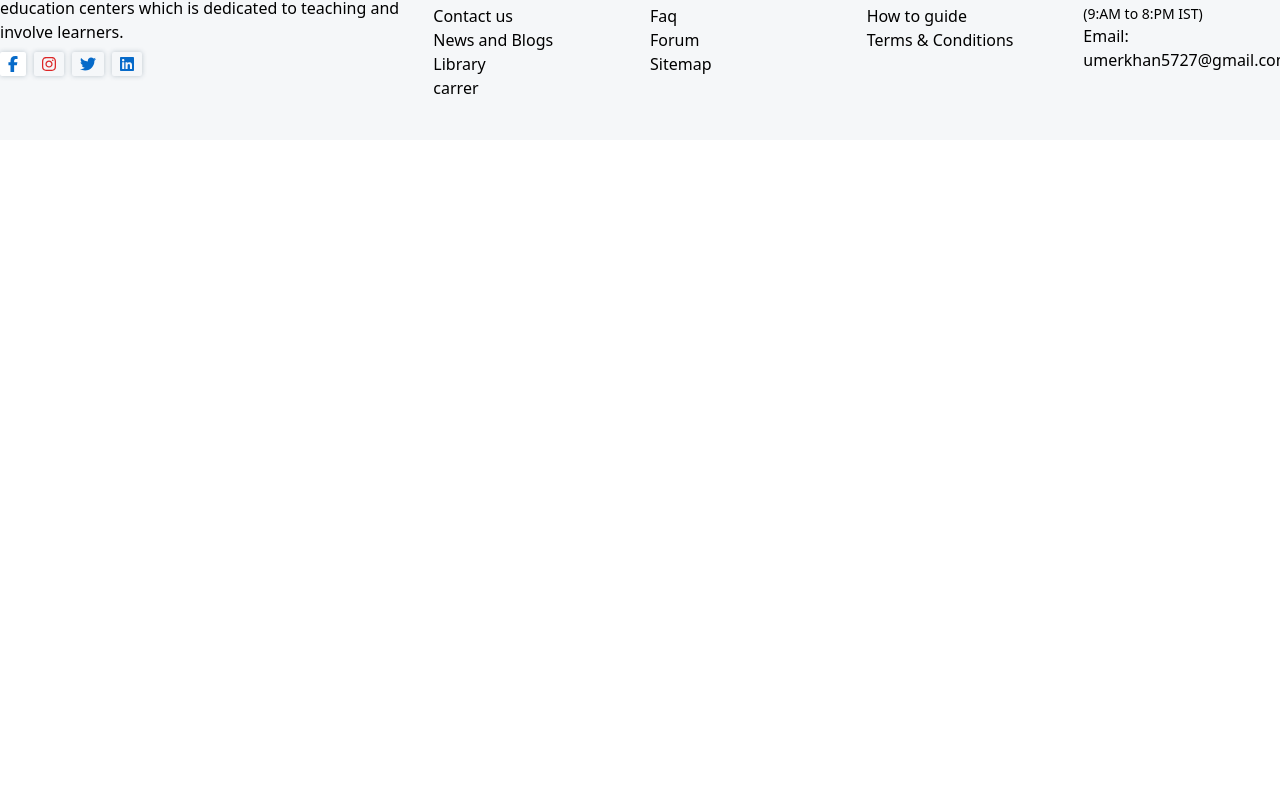
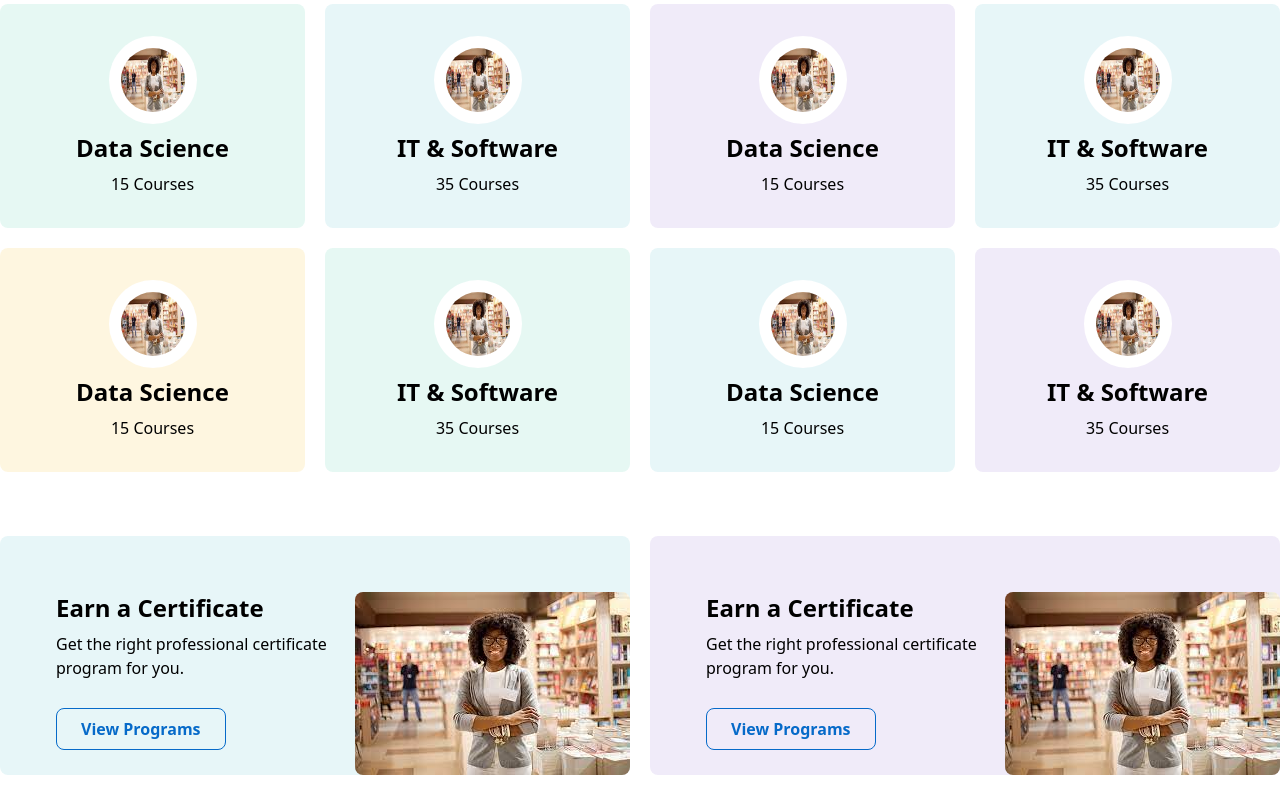
Before and after one commit to umar5727/MyClass, a React (Vite) app: page /MyClass/courses in a window 1280 px wide. Shown: the part 515-1320 px from the top of the page. Before the commit the page ends 800 px from the top, so only its background shows below. Built offline with nearby package versions, Linux system fonts and the light colour scheme.

Commit message:
courses page completed

```diff
--- a/src/pages/courses/CategoryCard.jsx
+++ b/src/pages/courses/CategoryCard.jsx
@@ -1,10 +1,17 @@
 import React from "react";
+import { H2 } from "../../components";
 
-const CategoryCard = ({ image, heading, totalCourses }) => {
+const CategoryCard = ({ image, heading, totalCourses, bgColor }) => {
   return (
-    <div className="p-5 text-center flex flex-col justify-center items-center gap-2 duration-300 hover:-translate-x-1">
-      <img src={image} alt="" className="rounded-full w-10 h-10" />
-      <h2>{heading}</h2>
+    <div
+      className={`group py-8 text-center flex flex-col justify-center items-center gap-2 duration-300 hover:-translate-y-1 ${bgColor} cursor-pointer rounded-lg`}
+    >
+      <div className="rounded-full bg-white p-3 dark:bg-primarydark">
+        <img src={image} alt="" className="rounded-full w-16 h-16" />
+      </div>
+      <H2 className="!text-2xl transition-colors duration-300 group-hover:text-primary">
+        {heading}
+      </H2>
       <p>{totalCourses} Courses</p>
     </div>
   );
--- /dev/null
+++ b/src/pages/courses/CategoryContainer.jsx
@@ -0,0 +1,77 @@
+import React from "react";
+import CategoryCard from "./CategoryCard";
+import { H1 } from "../../components";
+
+const CategoryContainer = () => {
+  const category = [
+    {
+      heading: "Data Science",
+      image: "student2.jpg",
+      totalCourses: 15,
+      bgColor: "bg-primary-green-light",
+    },
+    {
+      heading: "IT & Software",
+      image: "student2.jpg",
+      totalCourses: 35,
+      bgColor: "bg-primary-info-light",
+    },
+    {
+        heading: "Data Science",
+        image: "student2.jpg",
+        totalCourses: 15,
+        bgColor: "bg-primary-purple-light",
+      },
+      {
+        heading: "IT & Software",
+        image: "student2.jpg",
+        totalCourses: 35,
+        bgColor: "bg-primary-info-light",
+      },
+      {
+        heading: "Data Science",
+        image: "student2.jpg",
+        totalCourses: 15,
+        bgColor: "bg-primary-yellow-light",
+      },
+      {
+        heading: "IT & Software",
+        image: "student2.jpg",
+        totalCourses: 35,
+        bgColor: "bg-primary-green-light",
+      },
+      {
+        heading: "Data Science",
+        image: "student2.jpg",
+        totalCourses: 15,
+        bgColor: "bg-primary-info-light",
+      },
+      {
+        heading: "IT & Software",
+        image: "student2.jpg",
+        totalCourses: 35,
+        bgColor: "bg-primary-purple-light",
+      },
+  ];
+  return (
+    <section className="my-10">
+      <div className="text-center mb-5">
+        <H1 className="md:!text-5xl mb-5">Choose a Categories</H1>
+        <p>Perceived end knowledge certainly day sweetness why cordially</p>
+      </div>
+      <div className="grid  md:grid-col-2 lg:grid-cols-4 gap-5 ">
+        {category.map((item) => (
+          <CategoryCard
+            heading={item.heading}
+            image={item.image}
+            totalCourses={item.totalCourses}
+            bgColor={item.bgColor}
+          />
+        ))
+        }
+      </div>
+    </section>
+  );
+};
+
+export default CategoryContainer;
--- /dev/null
+++ b/src/pages/courses/CourseCard.jsx
@@ -0,0 +1,21 @@
+import React from "react";
+import { Button } from "../../components";
+
+const CourseCard = ({ heading, para, btn, className = "" }) => {
+  return (
+    <div className={` flex pt-14 ps-14 rounded-lg ${className}`}>
+      <div className="flex flex-col gap-2 items-start">
+        <h3 className="text-2xl font-bold">{heading}</h3>
+        <p>{para}</p>
+        <Button className="mt-5 hover:text-white">{btn}</Button>
+      </div>
+      <img
+        src="student2.jpg"
+        alt=""
+        className="w-28 h-28 justify-self-end self-end rounded-lg md:w-auto md:h-auto"
+      />
+    </div>
+  );
+};
+
+export default CourseCard;
--- a/src/pages/courses/Courses.jsx
+++ b/src/pages/courses/Courses.jsx
@@ -1,14 +1,14 @@
 import React from "react";
 import { H1 } from "../../components";
+import CategoryContainer from "./CategoryContainer";
+import CourseCard from "./CourseCard";
 
 const Courses = () => {
   return (
+    <>
       <section className=" grid gap-5 grid-cols-2 lg:grid-cols-4 my-10 py-10  relative before:block before:absolute before:bg-footer-light-bg before:left-2/4 before:-translate-x-2/4 before:w-screen before:h-full before:-z-10 before:content-[''] before:top-0  dark:before:bg-dark-bg-light">
-      <div className="col-span-2 order-1 lg:order-2 ">
-        <H1>
-        what do you want to learn?
-
-        </H1>
+        <div className="col-span-2 order-1 lg:order-2 text-center flex flex-col items-center justify-center">
+          <H1 className="md:!text-5xl mb-5">what do you want to learn?</H1>
           <p>
             Grow your skill with the most reliable online courses and
             certifications
@@ -21,6 +21,23 @@ const Courses = () => {
           <img src="student2.jpg" alt="" />
         </div>
       </section>
+      <CategoryContainer />
+
+      <div className="flex flex-col gap-5 md:flex-row my-16">
+        <CourseCard
+          heading="Earn a Certificate"
+          para="Get the right professional certificate program for you."
+          btn="View Programs"
+          className="bg-primary-info-light"
+        />
+        <CourseCard
+          heading="Earn a Certificate"
+          para="Get the right professional certificate program for you."
+          btn="View Programs"
+          className="bg-primary-purple-light"
+        />
+      </div>
+    </>
   );
 };
 
```
Also changed, not shown: src/components/heading/H1.jsx (+10 -6 lines), src/components/heading/H2.jsx (+5 -7 lines), src/pages/about/AboutUs.jsx (+27 -25 lines). Lines whose indentation alone changed are shown as unchanged.
